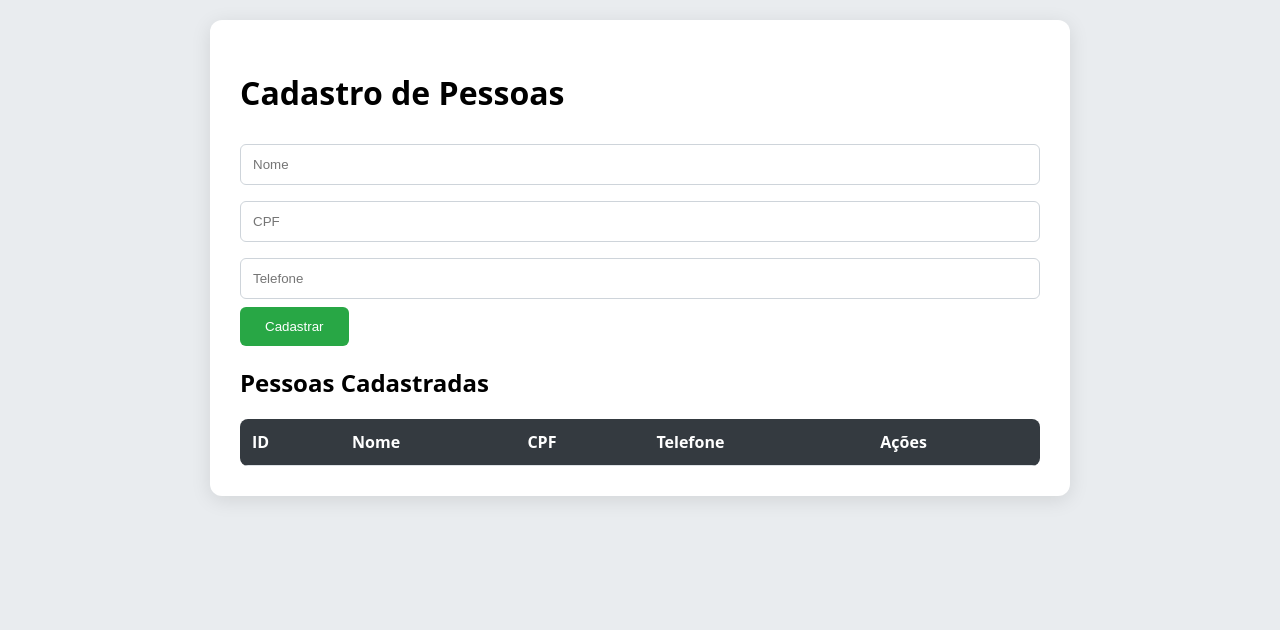
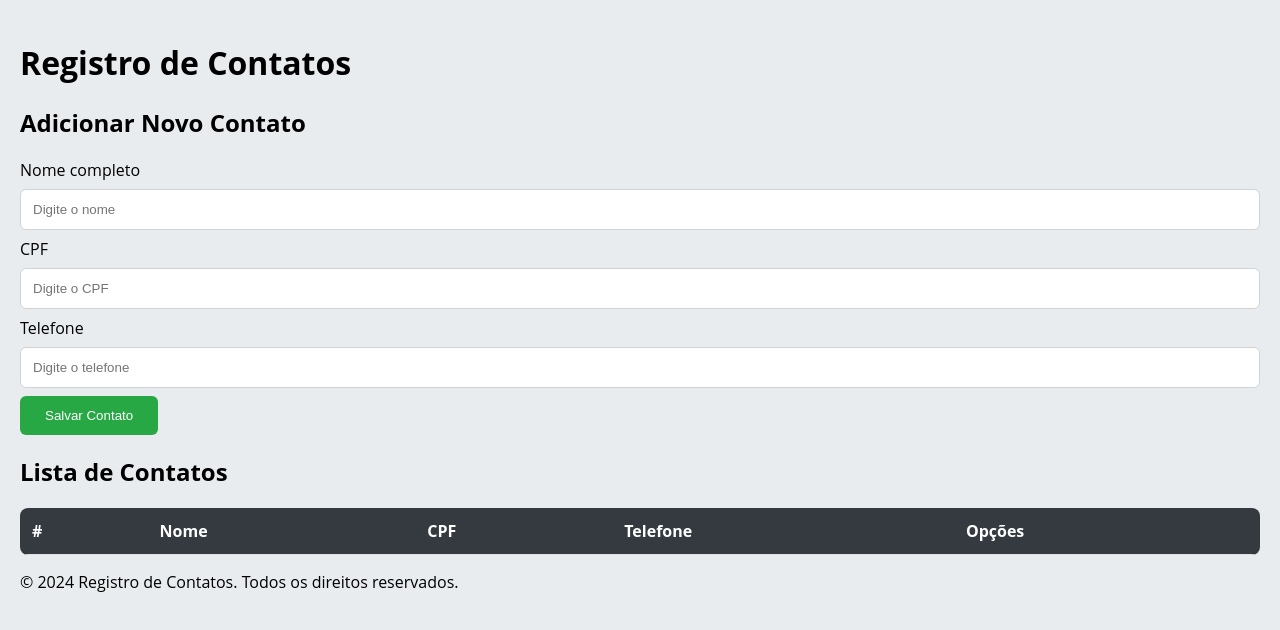
Before and after one commit to joaoovc/trabalhofullstack, a website: page public/index.html in a window 1280 px wide. Drawn offline with Linux system fonts and the light colour scheme; no server answers.

Commit message:
Update index.html

```diff
--- a/public/index.html
+++ b/public/index.html
@@ -3,35 +3,61 @@
 <head>
     <meta charset="UTF-8">
     <meta name="viewport" content="width=device-width, initial-scale=1.0">
-    <title>Cadastro de Pessoas</title>
+    <title>Registro de Contatos</title>
     <link rel="stylesheet" href="styles.css">
 </head>
 <body>
-    <div class="container">
-        <h1>Cadastro de Pessoas</h1>
-        <form id="cadastroForm">
-            <input type="text" id="nome" placeholder="Nome" required>
-            <input type="text" id="cpf" placeholder="CPF" required>
-            <input type="text" id="telefone" placeholder="Telefone" required>
-            <button type="submit">Cadastrar</button>
+    <header class="header">
+        <h1>Registro de Contatos</h1>
+    </header>
+
+    <main class="main-content">
+        <section class="form-section">
+            <h2>Adicionar Novo Contato</h2>
+            <form id="formRegistro">
+                <div class="input-group">
+                    <label for="inputNome">Nome completo</label>
+                    <input type="text" id="inputNome" placeholder="Digite o nome" required>
+                </div>
+                <div class="input-group">
+                    <label for="inputCpf">CPF</label>
+                    <input type="text" id="inputCpf" placeholder="Digite o CPF" required>
+                </div>
+                <div class="input-group">
+                    <label for="inputTelefone">Telefone</label>
+                    <input type="text" id="inputTelefone" placeholder="Digite o telefone" required>
+                </div>
+                <div class="button-group">
+                    <button type="submit">Salvar Contato</button>
+                </div>
             </form>
+        </section>
 
-        <h2>Pessoas Cadastradas</h2>
-        <table id="pessoasTable">
+        <section class="list-section">
+            <h2>Lista de Contatos</h2>
+            <div class="table-container">
+                <table id="tabelaContatos">
                     <thead>
                         <tr>
-                    <th>ID</th>
+                            <th>#</th>
                             <th>Nome</th>
                             <th>CPF</th>
                             <th>Telefone</th>
-                    <th>Ações</th>
+                            <th>Opções</th>
                         </tr>
                     </thead>
                     <tbody>
-
+                        <!-- Linhas de contatos serão inseridas aqui -->
                     </tbody>
                 </table>
             </div>
+        </section>
+    </main>
+
+    <footer class="footer">
+        <p>&copy; 2024 Registro de Contatos. Todos os direitos reservados.</p>
+    </footer>
+
     <script src="script.js"></script>
 </body>
 </html>
```
Lines whose indentation alone changed are shown as unchanged.
